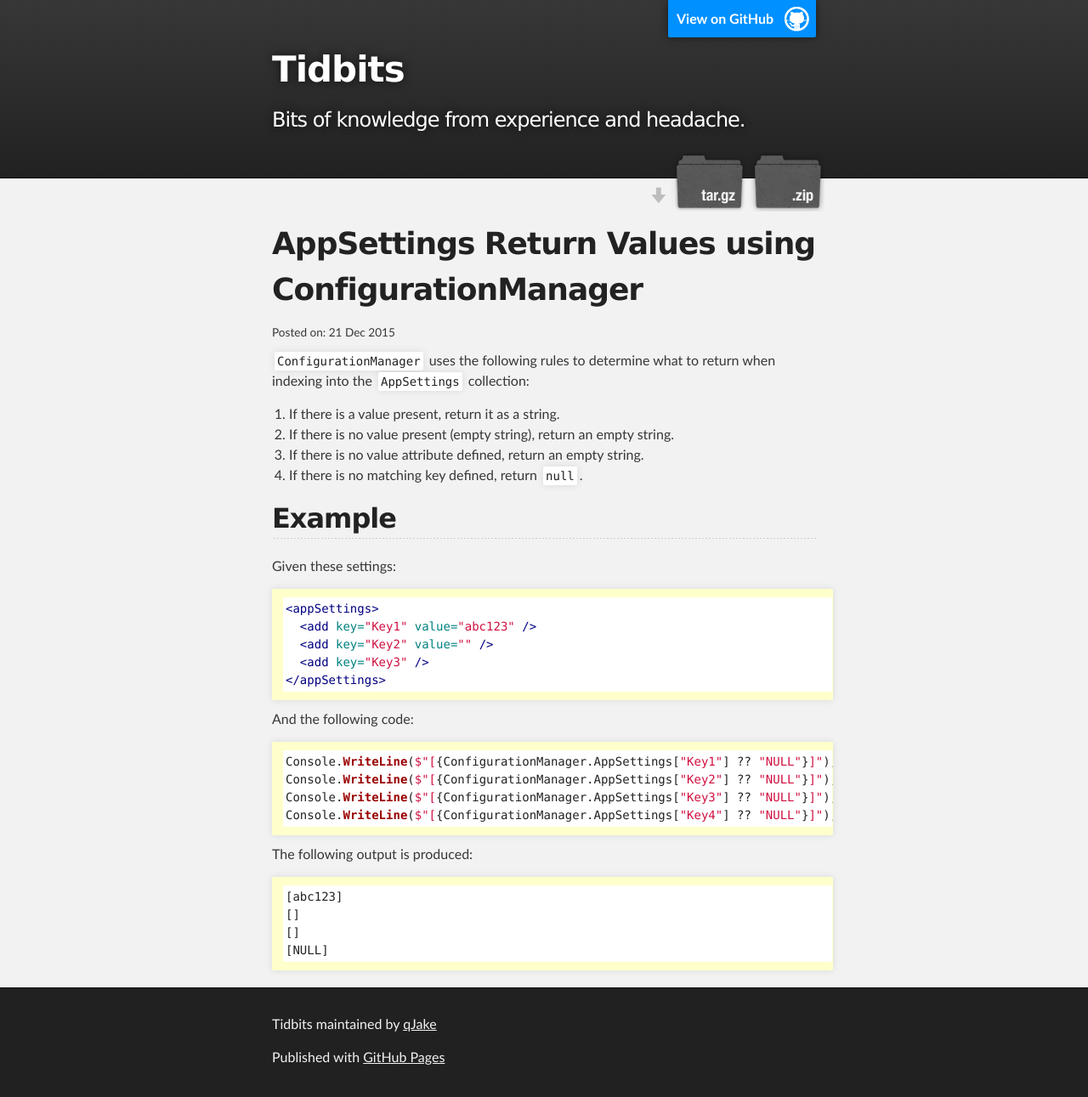
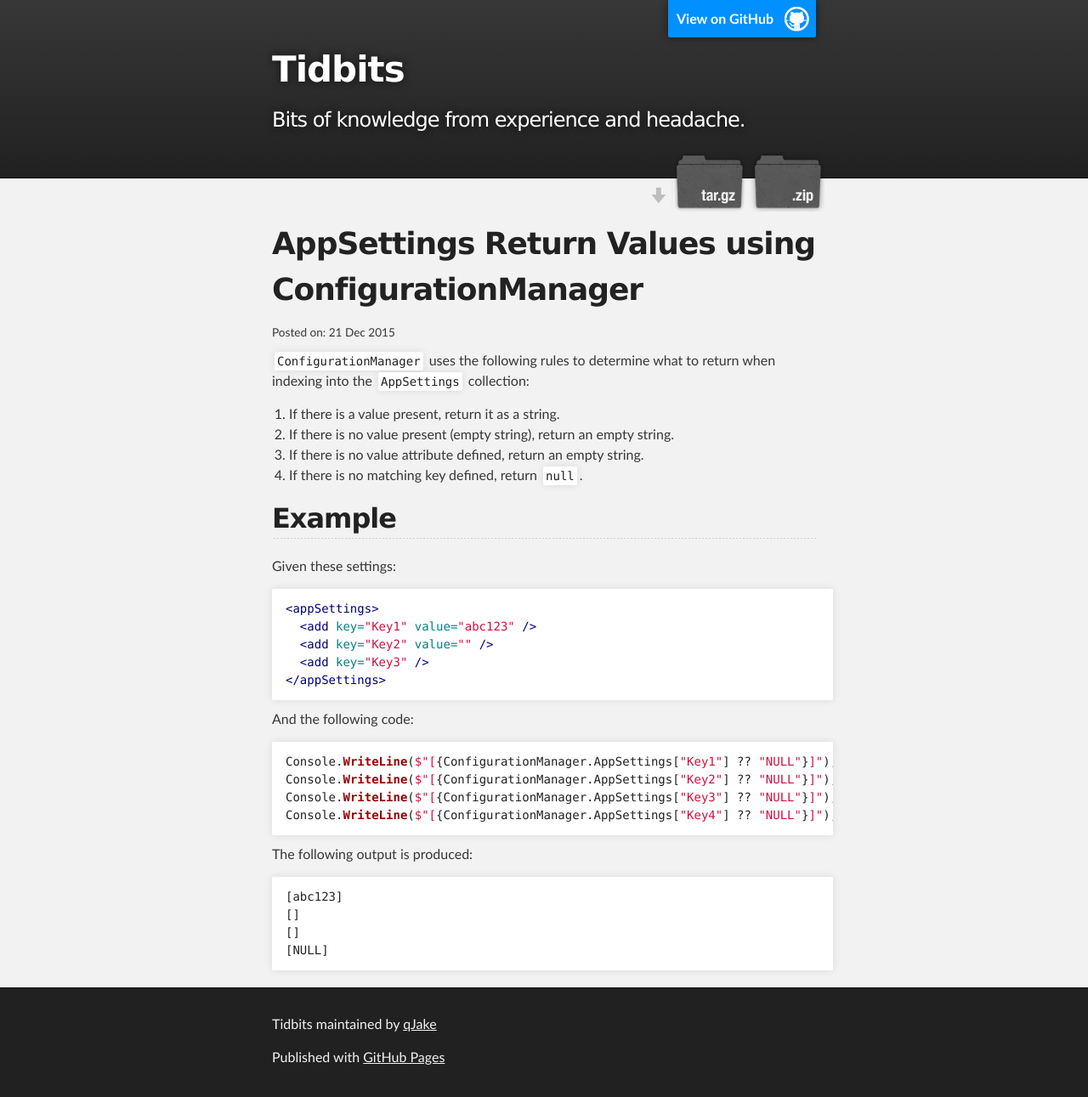
Before and after one commit to qJake/tidbits, a Jekyll site: the page built from _posts/2015-12-21-ConfigurationManager-Return-Values.md, in a window 1280 px wide. Shown: the whole page at 85% size. Built offline with Jekyll 4.4.1, drawn with Linux system fonts in a browser that asks for light colours; nearby versions of some CDN libraries; Markdown is read by kramdown in place of the engine named in the settings.

Commit message:
Fix background color

```diff
--- a/css/syntax.css
+++ b/css/syntax.css
@@ -1,4 +1,4 @@
-.highlight pre { background-color: #ffffcc }
+.highlight pre { background-color: #ffffff }
 .highlight .c { color: #999988; font-style: italic } /* Comment */
 .highlight .err { color: #a61717; background-color: #e3d2d2 } /* Error */
 .highlight .k { color: #000000; font-weight: bold } /* Keyword */
```
